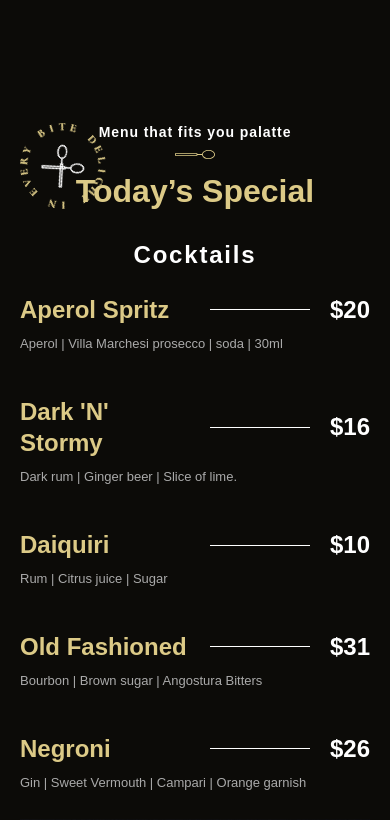
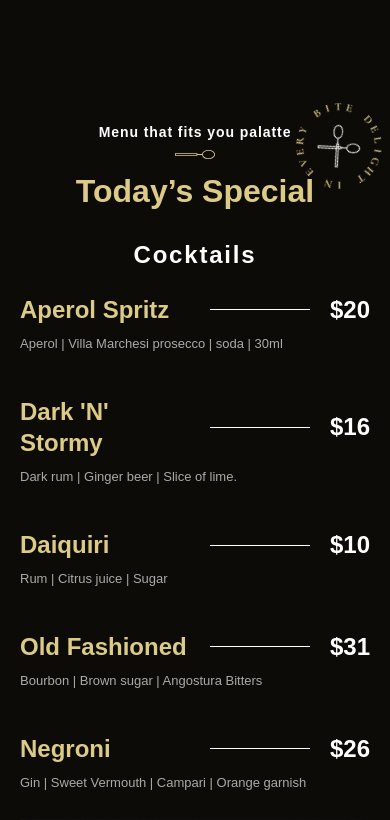
Before and after one commit to Basilika-draconum/gericht, a Next.js app: page / in a window 390 px wide. Shown: the part 4044-4864 px from the top of the page. Built offline with nearby package versions, Linux system fonts and the light colour scheme; a web font is replaced by a local one.

Commit message:
fix circle

```diff
--- a/src/components/ui/Circle/Circle.tsx
+++ b/src/components/ui/Circle/Circle.tsx
@@ -2,10 +2,18 @@ import CircleSpoon from "~/icons/circle.svg";
 
 import { CircleProps } from "./type";
 
-export const Circle: React.FC<CircleProps> = ({ currentClass }) => {
+export const Circle: React.FC<CircleProps> = ({
+  currentClass,
+  className = "",
+}) => {
+  const right = "-top-5 right-2 md:-top-6 md:right-3 xl:-top-8 xl:right-9";
+  const left =
+    " -top-[100px] left-2 md:-top-[75px] md:left-[15px] xl:-top-[215px] xl:left-5";
+  const selectedClass = currentClass === "classRight" ? right : left;
+
   return (
     <div
-      className={`w-[86px] h-[86px] md:w-[106px] xl:w-[146px] xl:h-[146px]  md:h-[106px] z-[5] absolute ${currentClass} rounded-full overflow-hidden`}
+      className={`w-[86px] h-[86px] md:w-[106px] xl:w-[146px] xl:h-[146px]  md:h-[106px] z-[5] absolute rounded-full overflow-hidden ${selectedClass} ${className}`}
     >
       <CircleSpoon className="animate-spin-slow w-[86px] h-[86px] md:w-[106px] md:h-[106px] xl:w-[146px] xl:h-[146px] flex items-center justify-center" />
     </div>
--- a/src/components/ui/Circle/type.ts
+++ b/src/components/ui/Circle/type.ts
@@ -1,3 +1,8 @@
-export type CircleProps = {
-  currentClass: string;
-};
+export enum CircleClass {
+  ClassRight = "classRight",
+  ClassLeft = "classLeft",
+}
+export interface CircleProps {
+  currentClass: CircleClass;
+  className?: string;
+}
--- a/src/data/about.json
+++ b/src/data/about.json
@@ -4,6 +4,5 @@
   "description": "Adipiscing tempus ullamcorper lobortis odio tellus arcu volutpat. Risus placerat morbi volutpat habitasse interdum mi aliquam In sed odio nec aliquet.",
   "button": "Know More",
   "image1": { "alt": "beer", "src": "/images/about-beer@1x.jpg" },
-  "image2": { "alt": "coctail", "src": "/images/about-coctail@1x.jpg" },
-  "classLeft": "-top-[100px] left-2 md:-top-[75px] md:left-[15px] xl:-top-[215px] xl:left-5"
+  "image2": { "alt": "coctail", "src": "/images/about-coctail@1x.jpg" }
 }
--- a/src/data/newsletter.json
+++ b/src/data/newsletter.json
@@ -2,6 +2,5 @@
   "title": "Subscribe to Our Newsletter",
   "subtitle": "Newsletter",
   "slogan": "And never miss latest Updates!",
-  "button": "Subscribe",
-  "classRight": "-top-3 right-2 md:-top-6 md:right-3 xl:-top-8 xl:right-9"
+  "button": "Subscribe"
 }
--- a/src/data/reservation.json
+++ b/src/data/reservation.json
@@ -1,6 +1,5 @@
 {
   "title": "Book A Table",
   "subTitle": "Reservations",
-  "button": "Book Now",
-  "classRight": "-top-3 right-2 md:-top-6 md:right-3 xl:-top-8 xl:right-9"
+  "button": "Book Now"
 }
--- a/src/data/special.json
+++ b/src/data/special.json
@@ -74,7 +74,5 @@
         "desc": "IE | 750 ml"
       }
     ]
-  },
-  "classRight": "-top-3 right-2 md:-top-6 md:right-3 xl:-top-8 xl:right-9",
-  "classLeft": "-bottom-[110px] left-2 md:-bottom-[154px] md:left-2 xl:-bottom-[225px] xl:left-7"
+  }
 }
--- a/src/sections/About/About.tsx
+++ b/src/sections/About/About.tsx
@@ -5,14 +5,14 @@ import { SectionTitle } from "@/components/ui/SectionTitle";
 import { Circle } from "@/components/ui/Circle/Circle";
 
 import data from "@/data/about.json";
+import { CircleClass } from "@/components/ui/Circle/type";
 
 export const About: React.FC = () => {
-  const { title, subtitle, description, button, image1, image2, classLeft } =
-    data;
+  const { title, subtitle, description, button, image1, image2 } = data;
   return (
     <section id="/about" className="section section-bg">
       <div className="container relative">
-        <Circle currentClass={classLeft} />
+        <Circle currentClass={CircleClass.ClassLeft} />
 
         <div className="flex md:gap-[43px] xl:gap-[143px] items-center">
           <Image
--- a/src/sections/Contacts/Contacts.tsx
+++ b/src/sections/Contacts/Contacts.tsx
@@ -1,13 +1,21 @@
+import Image from "next/image";
+
 import { Button } from "@/components/ui/Button";
+import { Circle } from "@/components/ui/Circle";
 import { SectionTitle } from "@/components/ui/SectionTitle";
+
 import data from "@/data/contacts.json";
-import Image from "next/image";
+import { CircleClass } from "@/components/ui/Circle/type";
 
 export const Contacts: React.FC = () => {
   const { title, subtitle, description, button, schedule, image1x } = data;
   return (
     <section id="/contact" className="section section-bg">
-      <div className="container flex gap-[80px] items-center">
+      <div className="container flex gap-[80px] items-center relative">
+        <Circle
+          currentClass={CircleClass.ClassLeft}
+          className="hidden md:block mdOnly:-top-[146px]"
+        />
         <div>
           <SectionTitle
             title={title}
--- a/src/sections/Newsletter/Newsletter.tsx
+++ b/src/sections/Newsletter/Newsletter.tsx
@@ -3,14 +3,15 @@ import { FormNewsletter } from "@/components/base/FormNewsletter/FormNewsletter"
 import { Circle } from "@/components/ui/Circle/Circle";
 
 import data from "@/data/newsletter.json";
+import { CircleClass } from "@/components/ui/Circle/type";
 
 export const Newsletter: React.FC = () => {
-  const { title, subtitle, slogan, classRight } = data;
+  const { title, subtitle, slogan } = data;
 
   return (
     <section className="pt-[50px] md:pt-[100px] bg-bg-main">
       <div className="container relative">
-        <Circle currentClass={classRight} />
+        <Circle currentClass={CircleClass.ClassRight} />
 
         <div className="bg-text-extra relative z-[4] border-bg-accent/20 border py-[34px] px-5 md:px-8 md:py-[64px] flex flex-col justify-center items-center">
           <SectionTitle
--- a/src/sections/Reservation/Reservation.tsx
+++ b/src/sections/Reservation/Reservation.tsx
@@ -3,14 +3,15 @@ import { SectionTitle } from "@/components/ui/SectionTitle";
 import { Circle } from "@/components/ui/Circle/Circle";
 
 import data from "@/data/reservation.json";
+import { CircleClass } from "@/components/ui/Circle/type";
 
 export const Reservation = () => {
-  const { title, subTitle, button, classRight } = data;
+  const { title, subTitle, button } = data;
 
   return (
     <section id="/reservation" className="section bg-bg-main">
       <div className="container relative">
-        <Circle currentClass={classRight} />
+        <Circle currentClass={CircleClass.ClassRight} />
 
         <div className="relative z-10 flex flex-col gap-16 items-center border-bg-accent/20 border py-[42px] px-8">
           <SectionTitle
--- a/src/sections/Special/Special.tsx
+++ b/src/sections/Special/Special.tsx
@@ -1,18 +1,18 @@
+import Image from "next/image";
+
 import { DrinkList } from "@/components/base/DrinkList";
 import { SectionTitle } from "@/components/ui/SectionTitle";
 import { Circle } from "@/components/ui/Circle/Circle";
 
 import data from "@/data/special.json";
-import Image from "next/image";
+import { CircleClass } from "@/components/ui/Circle/type";
 
 export const Special: React.FC = () => {
-  const { title, subtitle, coctails, image1x, drinks, classRight, classLeft } =
-    data;
+  const { title, subtitle, coctails, image1x, drinks } = data;
   return (
     <section className="section">
       <div className="container relative">
-        <Circle currentClass={classRight} />
-        <Circle currentClass={classLeft} />
+        <Circle currentClass={CircleClass.ClassRight} />
 
         <SectionTitle
           title={title}
```
Also changed, not shown: .eslintrc.json.
